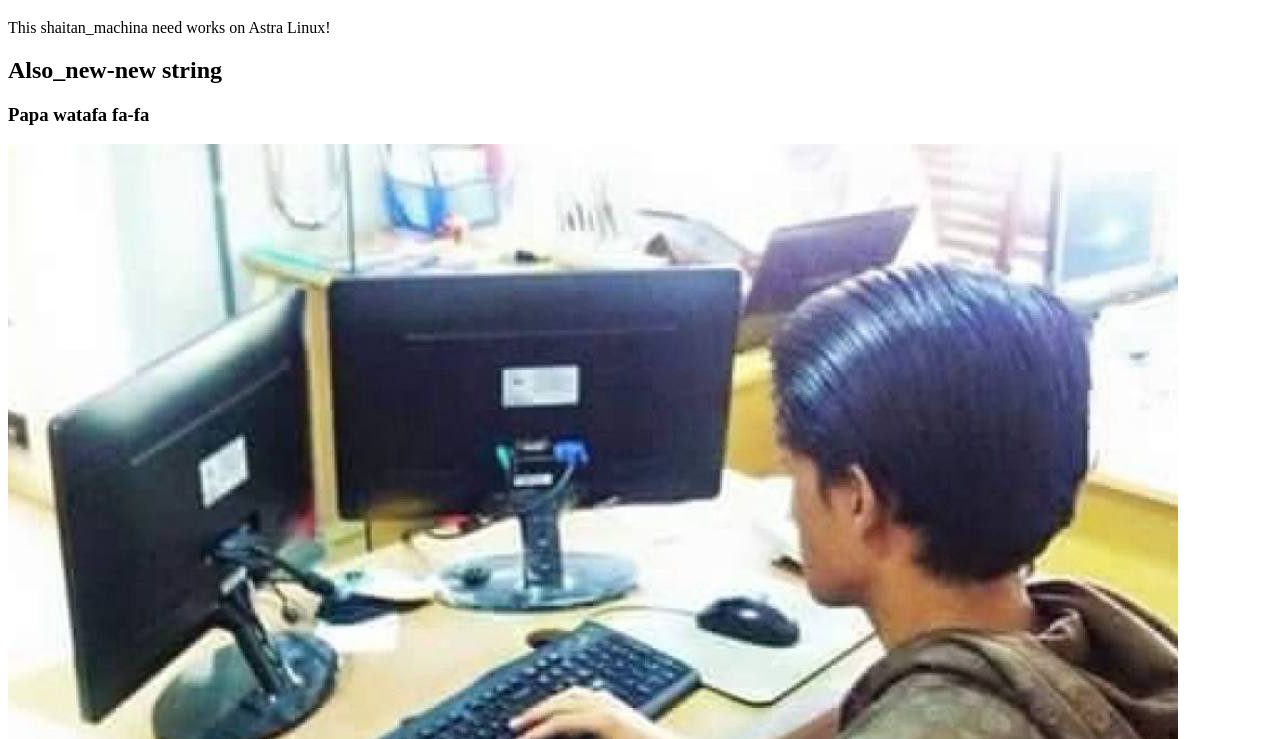
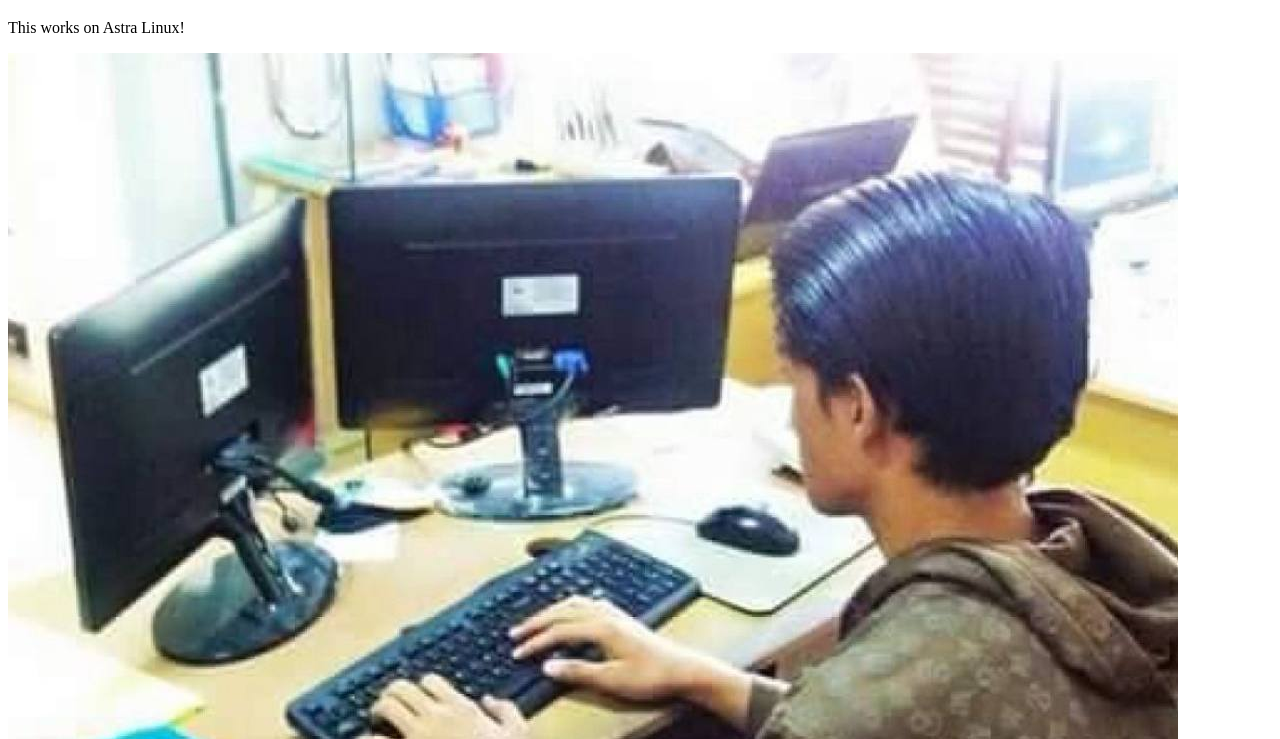
Before and after one commit to danila-shimko/first-repository, a plain HTML site: page index.html in a window 1280 px wide. Shown: the part 61-800 px from the top of the page. Drawn offline with Linux system fonts and the light colour scheme.

Commit message:
Fix 1 string

```diff
--- a/index.html
+++ b/index.html
@@ -1,15 +1,12 @@
 <!DOCTYPE html>
 <html>
 <head>
-    <title> Docker container</title>
+    <title>Docker container</title>
 </head>
 
 <body>
     <h1>Hello-world from docker-container!</h1>
-    <p>This shaitan_machina need works on Astra Linux!</p>
-    <h2>Also_new-new string</h2>
-    <h3>Papa watafa fa-fa</h3>
-
+    <p>This works on Astra Linux!</p>
     <img src="BACKENDEVELOPERS.png" alt="Developers" style="max-width: 100%;">
 
 </body>
```
Also changed, not shown: 5 other files.
